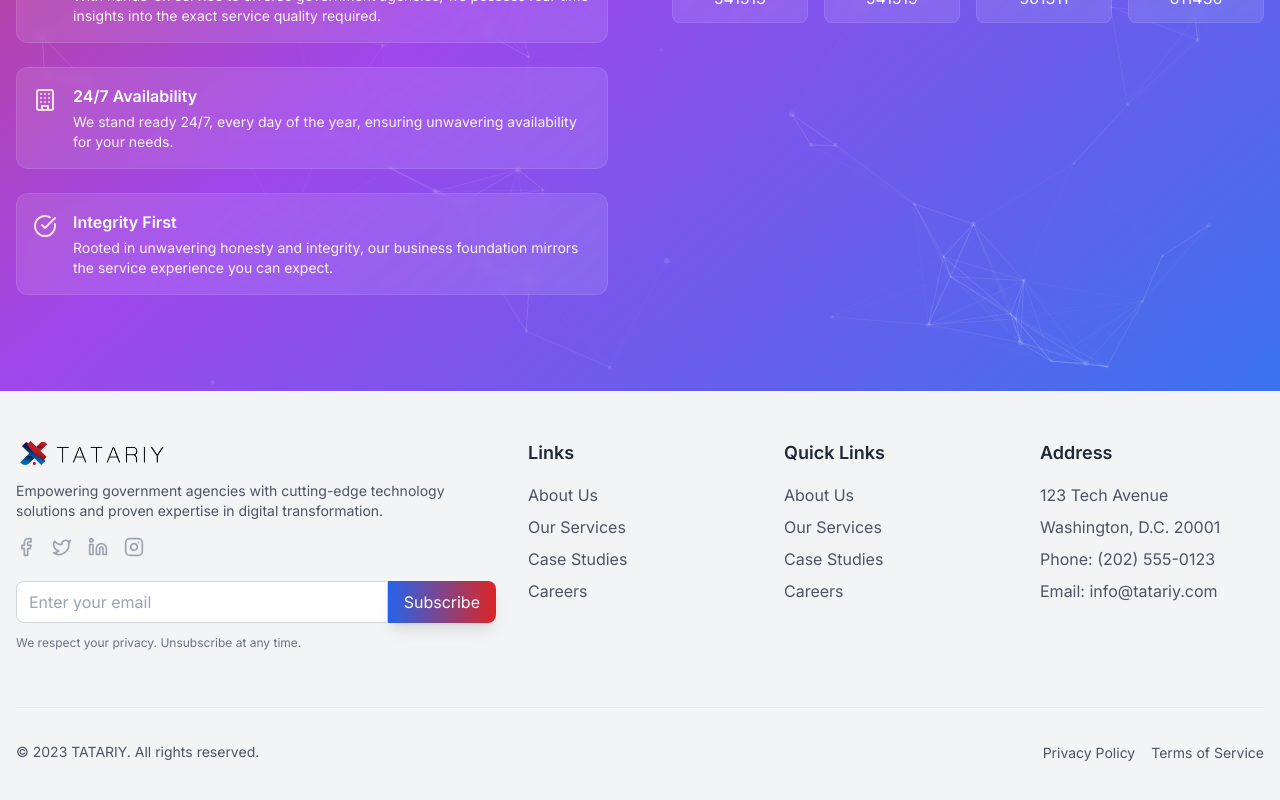
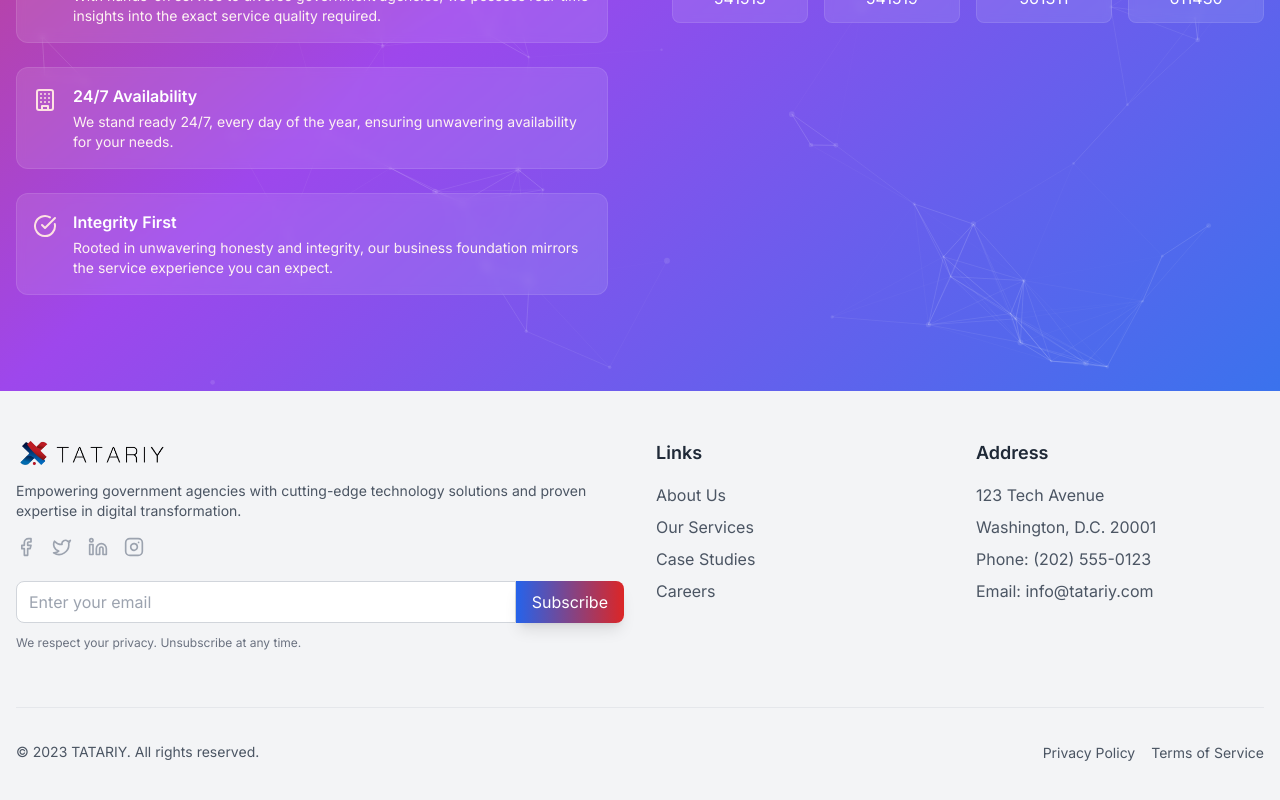
Before and after one commit to net2mulu/tatariy, a Next.js app: page / in a window 1280 px wide. Shown: the part 4083-4883 px from the top of the page. Built offline with nearby package versions, Linux system fonts and the light colour scheme.

Commit message:
links removed

```diff
--- a/components/footer.tsx
+++ b/components/footer.tsx
@@ -12,7 +12,7 @@
   return (
     <footer className="bg-gray-100 dark:bg-gray-800 py-12">
       <div className="container mx-auto px-4 max-w-7xl">
-        <div className="grid grid-cols-2 md:grid-cols-5 gap-8">
+        <div className="grid grid-cols-2 md:grid-cols-4 gap-8">
           <div className="col-span-2">
             <Link href="/" className="inline-block">
               <Image
@@ -88,45 +88,6 @@
 
           <div>
             <h3 className="text-lg font-semibold mb-4 text-gray-800 dark:text-gray-200">
-              Quick Links
-            </h3>
-            <ul className="space-y-2">
-              <li>
-                <Link
-                  href="/about"
-                  className="text-gray-600 hover:text-blue-500 dark:text-gray-400 dark:hover:text-blue-400"
-                >
-                  About Us
-                </Link>
-              </li>
-              <li>
-                <Link
-                  href="/services"
-                  className="text-gray-600 hover:text-blue-500 dark:text-gray-400 dark:hover:text-blue-400"
-                >
-                  Our Services
-                </Link>
-              </li>
-              <li>
-                <Link
-                  href="/case-studies"
-                  className="text-gray-600 hover:text-blue-500 dark:text-gray-400 dark:hover:text-blue-400"
-                >
-                  Case Studies
-                </Link>
-              </li>
-              <li>
-                <Link
-                  href="/careers"
-                  className="text-gray-600 hover:text-blue-500 dark:text-gray-400 dark:hover:text-blue-400"
-                >
-                  Careers
-                </Link>
-              </li>
-            </ul>
-          </div>
-          <div>
-            <h3 className="text-lg font-semibold mb-4 text-gray-800 dark:text-gray-200">
               Address
             </h3>
             <ul className="space-y-2 text-gray-600 dark:text-gray-400">
```
